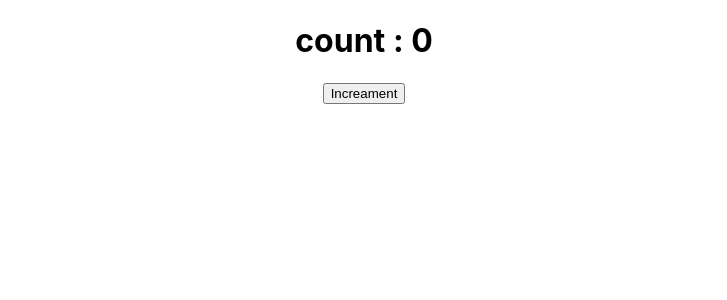
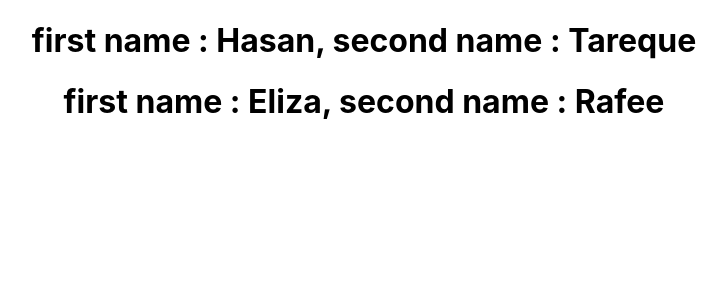
Before and after one commit to elizarafee/react-lab, a React (Create React App) app: page / in a window 1280 px wide. Shown: the top 300 px of the page, without its empty margins (276-1003 px from the left). Built offline with nearby package versions, Linux system fonts and the light colour scheme.

Commit message:
functional component : destructuring props(1st way)

```diff
--- a/src/App.js
+++ b/src/App.js
@@ -4,31 +4,31 @@ import './App.css';
 // import Hasan from './components/hasan.component';
 // import Eliza from './components/eliza.component';
 // import Age from './components/age.component';
-// import Pro from './components/props.functionalCom';
-// import Prop from './components/props.classCom';
+import Pro from './components/propsFunction.component';
+// import Prop from './components/propsClass.component';
 // import Hello from './components/a'
 // import Message1 from './components/stateClass.component'
 // import Message2 from './components/useStateFunction.component'
-import Counter from './components/counter.component'
+// import Counter from './components/counter.component'
 
 function App() {
   return (
     <div className="App">
-      <Counter />
+      {/* <Counter /> */}
       {/* <Message1 />
       <Message2 /> */}
       {/*
       <Hasan />
       <Eliza age={23} />
       <Age />
-
+      */}
       <Pro fname = 'Hasan' sname = 'Tareque'>
-        <p>1st child</p>
+        {/* <p>1st child</p> */}
       </Pro>
       <Pro fname = 'Eliza' sname = 'Rafee'>
-        <button>Function</button>
+        {/* <button>Function</button> */}
       </Pro>
-
+{/*
       <Prop fnamee = 'Eliza' snamee = 'Hasan'>
         <button>Class</button>
       </Prop> */}
--- a/src/components/propsFunction.component.js
+++ b/src/components/propsFunction.component.js
@@ -1,11 +1,10 @@
 import React from 'react'
 
-const Pro = props => {
-    console.log(props)
+const Pro = ({fname, sname}) => {
+    // console.log(props)
     return (
         <div>
-            <h1>first name : {props.fname}, second name : {props.sname}</h1>
-            <p>{props.children}</p>
+            <h1>first name : {fname}, second name : {sname}</h1>
         </div>
     )
 }
```
Also changed, not shown: src/components/counter.component.js (+5 -2 lines).
